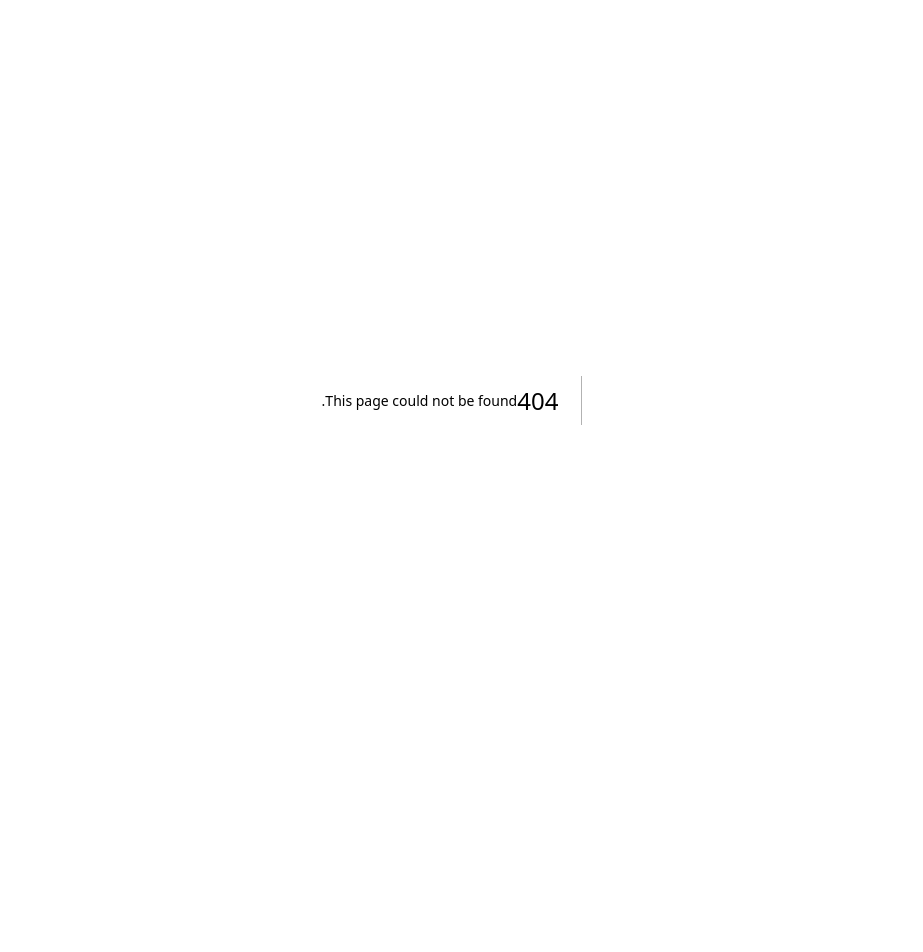
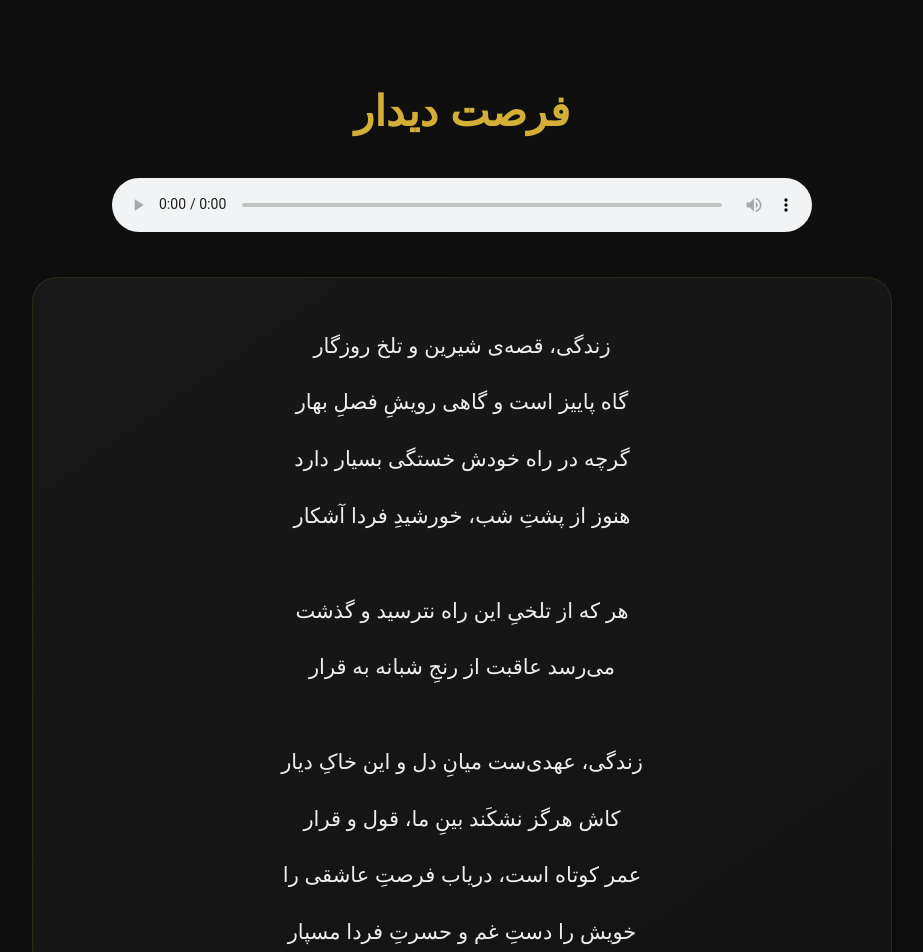
Before and after one commit to mahtaghahreman/Mahta_ghahreman, a Next.js app: page /lyrics/forsat-e-didar in a window 1280 px wide. Before the commit this address had no page. Shown: the top 952 px of the page, without its empty margins (178-1101 px from the left). Before the commit the page ends 800 px from the top, so only its background shows below. Built offline with nearby package versions, Linux system fonts and the light colour scheme.

Commit message:
Create page.tsx

```diff
--- /dev/null
+++ b/app/lyrics/forsat-e-didar/page.tsx
@@ -0,0 +1,48 @@
+export default function ForsatEDidarPage() {
+  return (
+    <main className="lyrics-page">
+      <h1>فرصت دیدار</h1>
+
+      <audio
+        controls
+        preload="metadata"
+        style={{
+          width: "100%",
+          maxWidth: "700px",
+          marginBottom: "35px",
+        }}
+      >
+        <source src="/forsat-e-didar.mp3" type="audio/mpeg" />
+        مرورگر شما از پخش صوت پشتیبانی نمی‌کند.
+      </audio>
+
+      <div className="lyrics-text">
+        <p>
+          زندگی، قصه‌ی شیرین و تلخ روزگار<br />
+          گاه پاییز است و گاهی رویشِ فصلِ بهار<br />
+          گرچه در راه خودش خستگی بسیار دارد<br />
+          هنوز از پشتِ شب، خورشیدِ فردا آشکار
+        </p>
+
+        <p>
+          هر که از تلخیِ این راه نترسید و گذشت<br />
+          می‌رسد عاقبت از رنجِ شبانه به قرار
+        </p>
+
+        <p>
+          زندگی، عهدی‌ست میانِ دل و این خاکِ دیار<br />
+          کاش هرگز نشکَند بینِ  ما، قول و قرار<br />
+          عمر کوتاه است، دریاب فرصتِ عاشقی را<br />
+          خویش را دستِ غم و حسرتِ فردا مسپار
+        </p>
+
+        <p>
+          دل اگر خسته شد از گردشِ بی‌رحمِ زمان<br />
+          گر زمین خوردی، دوباره خویش را  برپا دار<br />
+          زندگی گرچه پر از رنج و شکست و درد است<br />
+          باز هم فرصتِ عشق است و امیدِ دیدار
+        </p>
+      </div>
+    </main>
+  );
+}
```
